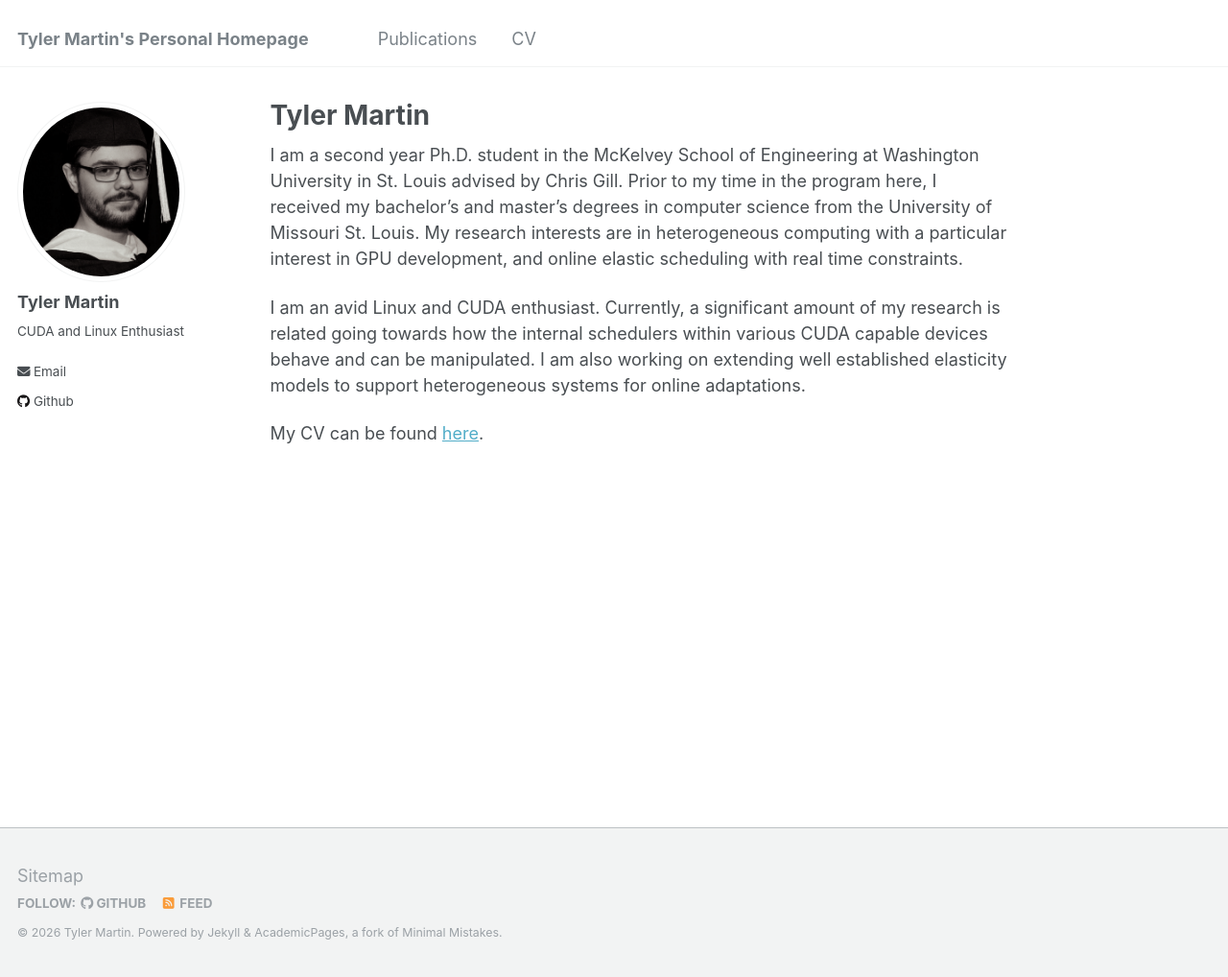
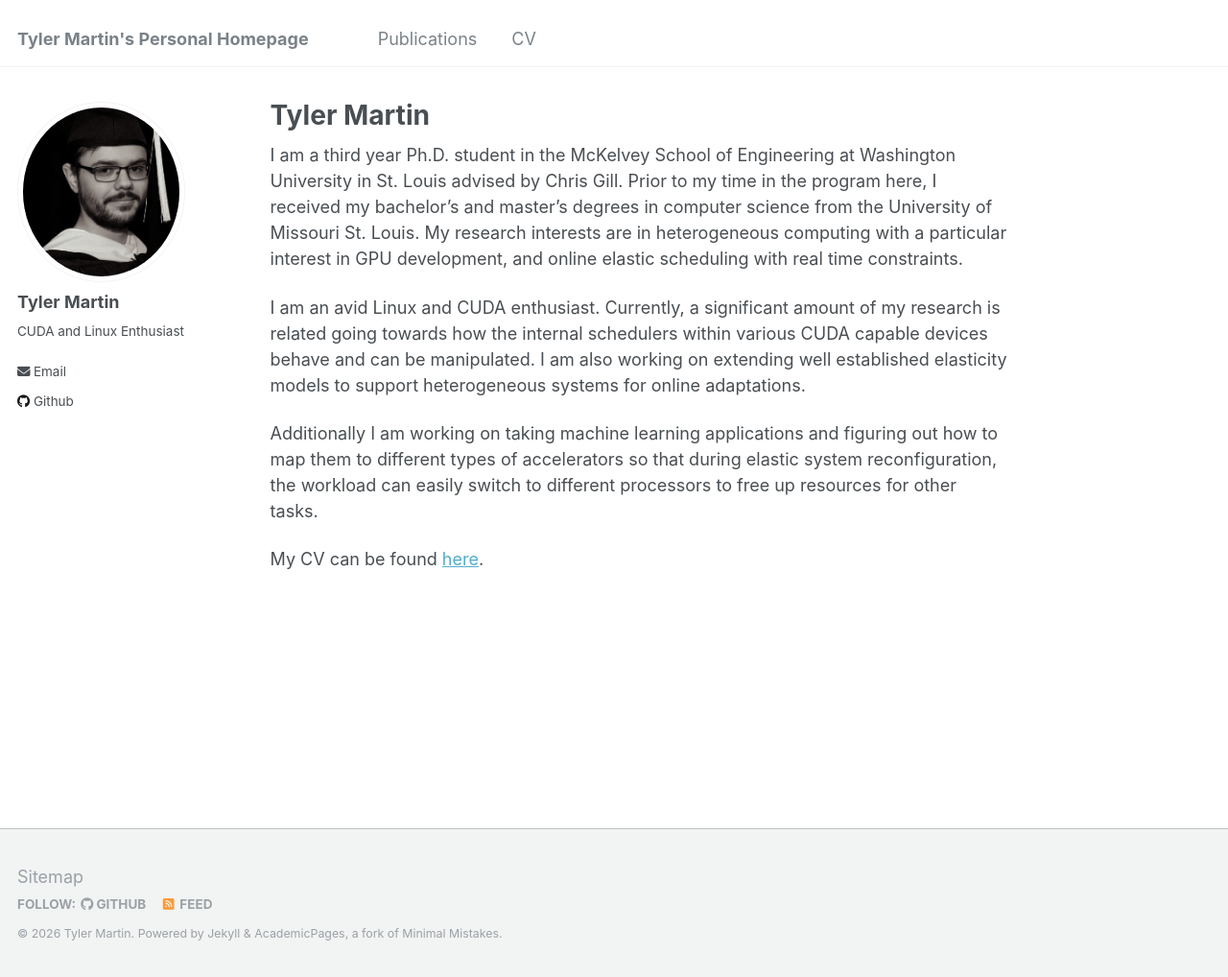
Before and after one commit to Tyler-S-M/tyler-s-m.github.io, a Jekyll site: the page built from _pages/about.md, in a window 1280 px wide and 1018 px high. Shown: the whole window at 96% size. Built offline with Jekyll 4.4.1, drawn with Linux system fonts in a browser that asks for light colours.

Commit message:
Update about.md

```diff
--- a/_pages/about.md
+++ b/_pages/about.md
@@ -7,9 +7,10 @@ redirect_from:
   - /about.html
 ---
 
-I am a second year Ph.D. student in the McKelvey School of Engineering at Washington University in St. Louis advised by Chris Gill. Prior to my time in the program here, I received my bachelor's and master's degrees in computer science from the University of Missouri St. Louis. My research interests are in heterogeneous computing with a particular interest in GPU development, and online elastic scheduling with real time constraints.
+I am a third year Ph.D. student in the McKelvey School of Engineering at Washington University in St. Louis advised by Chris Gill. Prior to my time in the program here, I received my bachelor's and master's degrees in computer science from the University of Missouri St. Louis. My research interests are in heterogeneous computing with a particular interest in GPU development, and online elastic scheduling with real time constraints.
 
 I am an avid Linux and CUDA enthusiast. Currently, a significant amount of my research is related going towards how the internal schedulers within various CUDA capable devices behave and can be manipulated. I am also working on extending well established elasticity models to support heterogeneous systems for online adaptations.
 
+Additionally I am working on taking machine learning applications and figuring out how to map them to different types of accelerators so that during elastic system reconfiguration, the workload can easily switch to different processors to free up resources for other tasks.
 
 My CV can be found [here](https://tyler-s-m.github.io/files/CV.pdf "CV").
```
